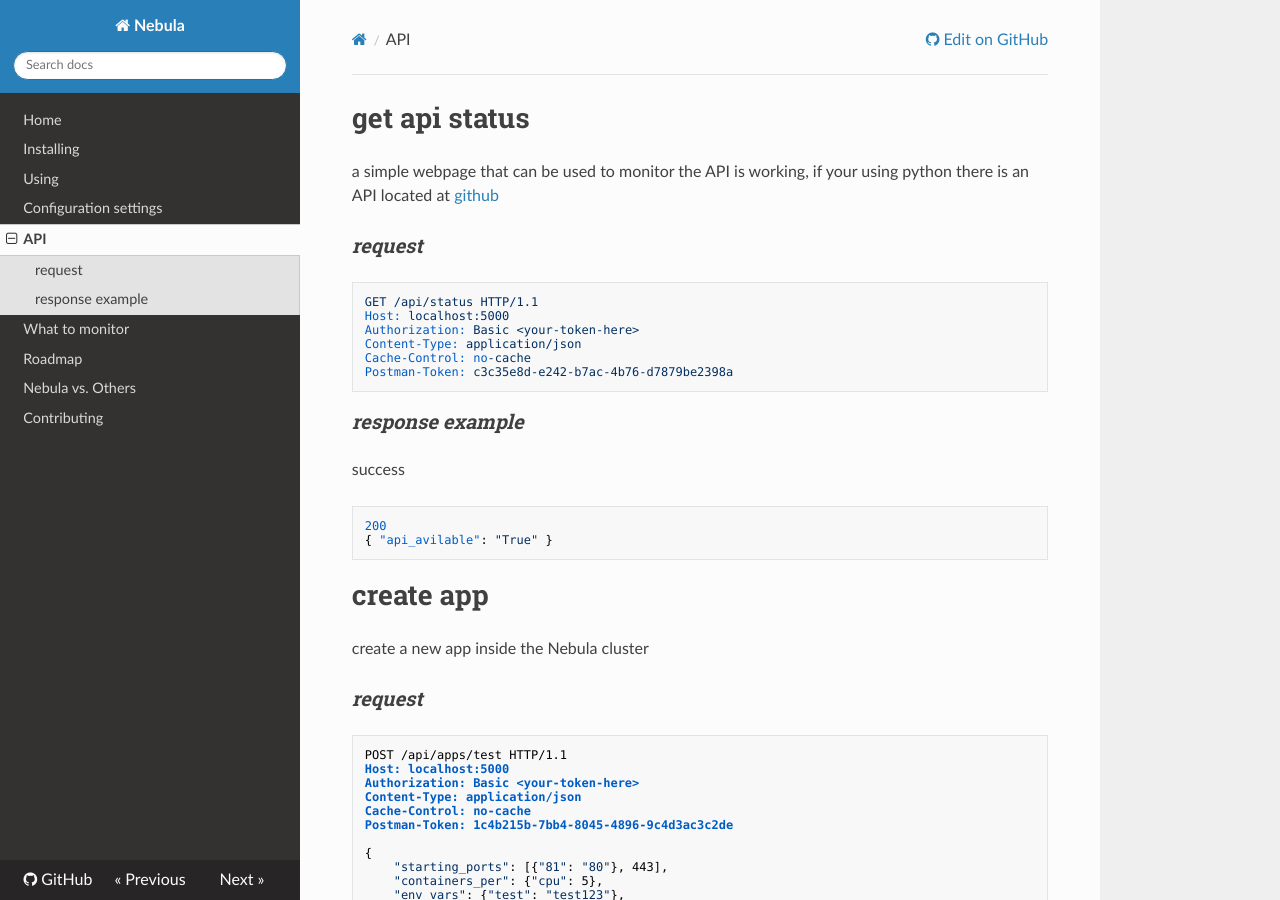
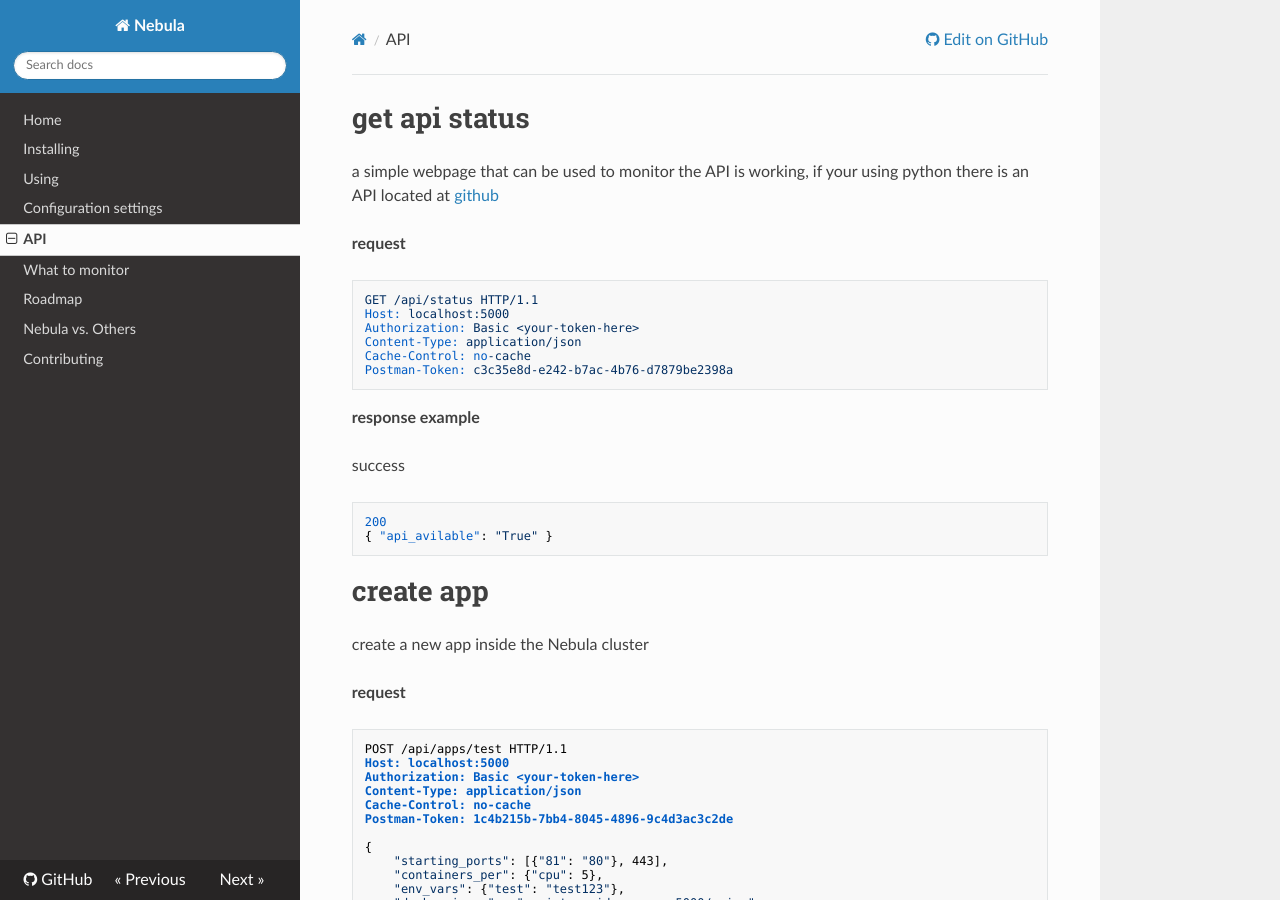
Before and after one commit to nebula-orchestrator/docs, an MkDocs documentation site: the page built from docs/api.md, in a window 1280 px wide and 900 px high. Built offline with MkDocs 1.6.1, drawn with Linux system fonts in a browser that asks for light colours; nearby versions of some CDN libraries; old or Windows-style settings are respelled for this version of MkDocs.

````diff
--- a/docs/api.md
+++ b/docs/api.md
@@ -1,7 +1,8 @@
 # get api status
 a simple webpage that can be used to monitor the API is working, if your using python there is an API located at [github](https://github.com/nebula-orchestrator/nebula-python-sdk)
 
-### *request*
+ **request**
+
 ```
 GET /api/status HTTP/1.1
 Host: localhost:5000
@@ -11,7 +12,8 @@ Cache-Control: no-cache
 Postman-Token: c3c35e8d-e242-b7ac-4b76-d7879be2398a
 ```
 
-### *response example*
+ **response example**
+
 success
 ```
 200
@@ -20,7 +22,9 @@ success
 
 # create app
 create a new app inside the Nebula cluster
-### *request*
+
+ **request**
+
 ```
 POST /api/apps/test HTTP/1.1
 Host: localhost:5000
@@ -39,7 +43,8 @@ Postman-Token: 1c4b215b-7bb4-8045-4896-9c4d3ac3c2de
 }
 ```
 
-### *response example*
+ **response example**
+
 success
 ```
 202
@@ -76,7 +81,9 @@ app already exists
 
 # delete app
 delete an app from the nebula cluster, be careful as the only way to restore a deleted app is manually creating it with the same veriables
-### *request*
+
+ **request**
+
 ```
 DELETE /api/apps/test HTTP/1.1
 Host: localhost:5000
@@ -86,7 +93,8 @@ Cache-Control: no-cache
 Postman-Token: 40e88690-33da-de0a-2a1c-1b01459bab8e
 ```
 
-### *response example*
+ **response example**
+
 success:
 ```
 202
@@ -103,7 +111,9 @@ when trying to delete a non existing app:
 
 # list apps
 list all apps managed in the current Nebula cluster
-### *request*
+
+ **request**
+
 ```
 GET /api/apps HTTP/1.1
 Host: nebula-api-01.private02.aws.vidazoo.com
@@ -113,7 +123,8 @@ Cache-Control: no-cache
 Postman-Token: 9ed33e7a-ade5-8512-2faf-e8697d855af8
 ```
 
-### *response example*
+ **response example**
+
 ```
 200
  {
@@ -125,7 +136,9 @@ Postman-Token: 9ed33e7a-ade5-8512-2faf-e8697d855af8
 
 # get app config
 get a specific Nebula app config
-### *request*
+
+ **request**
+
 ```
 GET /api/apps/test HTTP/1.1
 Host: localhost:5000
@@ -135,7 +148,8 @@ Cache-Control: no-cache
 Postman-Token: d67e1044-561e-cf39-a59a-93101102231e
 ```
 
-### *response example*
+ **response example**
+
 ```
 200
 {
@@ -161,7 +175,9 @@ Postman-Token: d67e1044-561e-cf39-a59a-93101102231e
 
 # stop app
 stop a running Nebula app
-### *request*
+
+ **request**
+
 ```
 POST /api/apps/test/stop HTTP/1.1
 Host: localhost:5000
@@ -171,7 +187,8 @@ Cache-Control: no-cache
 Postman-Token: 393100e2-fb29-3b02-fb66-b77388f810b1
 ```
 
-### *response example*
+ **response example**
+
 ```
 202
 {
@@ -198,7 +215,9 @@ Postman-Token: 393100e2-fb29-3b02-fb66-b77388f810b1
 
 # start app
 start a Nebula app
-### *request*
+
+ **request**
+
 ```
 POST /api/apps/test/start HTTP/1.1
 Host: localhost:5000
@@ -208,7 +227,8 @@ Cache-Control: no-cache
 Postman-Token: 8be83768-3921-f4cd-a6cb-b4fcda6b7e32
 ```
 
-### *response example*
+ **response example**
+
 ```
 202
  {
@@ -235,7 +255,9 @@ Postman-Token: 8be83768-3921-f4cd-a6cb-b4fcda6b7e32
 
 # restart app
 note that restarting an app also force pulling the latest version of the docker container so can be used as a form of deployment method assuming that the you overwritten the container tag in your docker registry with a newer version
-### *request*
+
+ **request**
+
 ```
 POST /api/apps/test/restart HTTP/1.1
 Host: localhost:5000
@@ -245,7 +267,8 @@ Cache-Control: no-cache
 Postman-Token: fa2e1e6f-c0c9-0dc5-a323-00ed9503cf4e
 ```
 
-### *response example*
+ **response example**
+
 ```
 202
 {
@@ -274,7 +297,9 @@ Postman-Token: fa2e1e6f-c0c9-0dc5-a323-00ed9503cf4e
 not fully implemented yet - do not use!!!
 
 note that restarting an app also force pulling the latest version of the docker container so can be used as a form of deployment method assuming that the you overwritten the container tag in your docker registry with a newer version
-### *request*
+
+ **request**
+
 ```
 POST /api/apps/test/roll HTTP/1.1
 Host: localhost:5000
@@ -284,7 +309,8 @@ Cache-Control: no-cache
 Postman-Token: fa2e1e6f-c0c9-0dc5-a323-00ed9503cf4e
 ```
 
-### *response example*
+ **response example**
+
 ```
 202
 {
@@ -311,7 +337,9 @@ Postman-Token: fa2e1e6f-c0c9-0dc5-a323-00ed9503cf4e
 
 # update app
 update a Nebula app config, currently all the permaters needs to be overwritten at once  (POST only), UPDATE support is on the todo list
-### *request*
+
+ **request**
+
 ```
 POST /api/apps/test/update HTTP/1.1
 Host: localhost:5000
@@ -330,7 +358,8 @@ Postman-Token: 9cd8b55e-2512-07fc-9cf1-15fc5c562635
 }
 ```
 
-### *response example*
+ **response example**
+
 success:
 ```
 202
````
